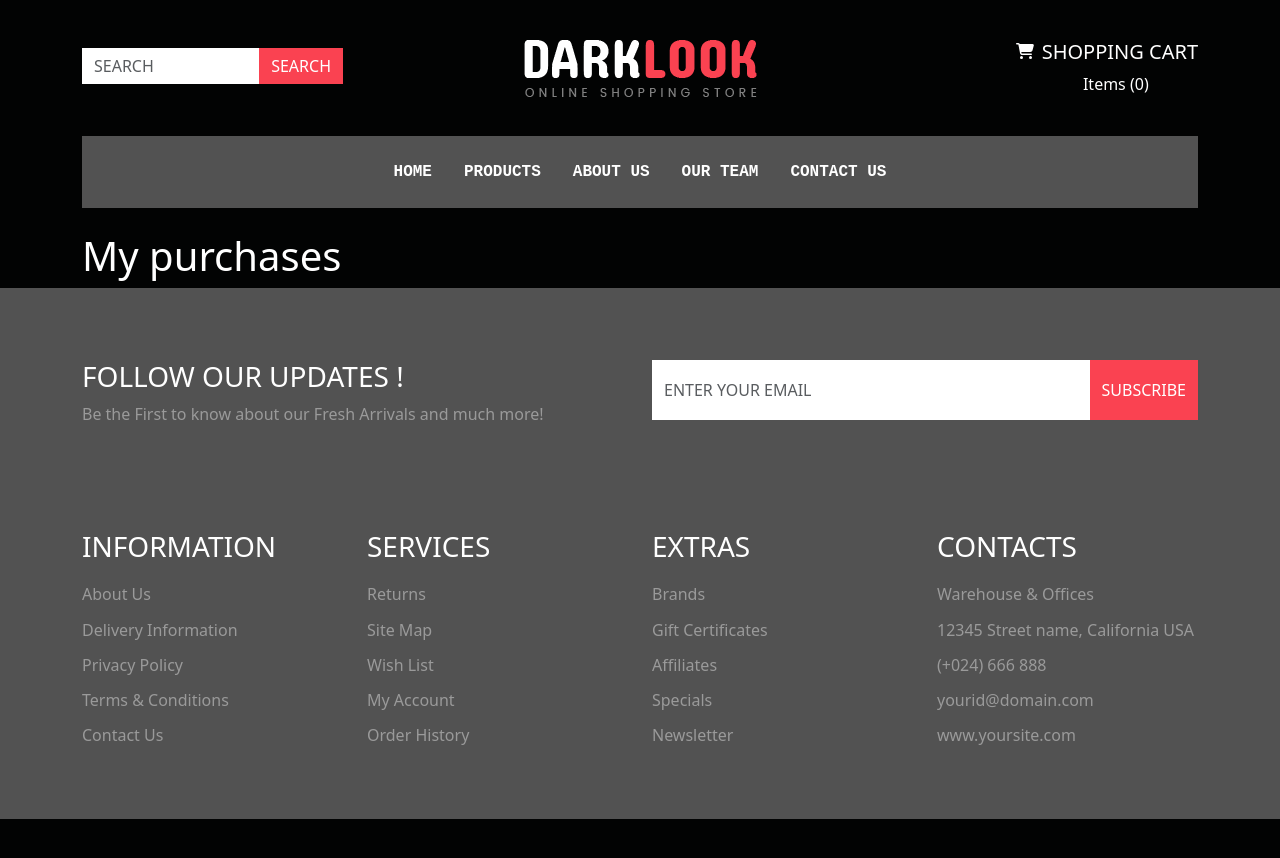
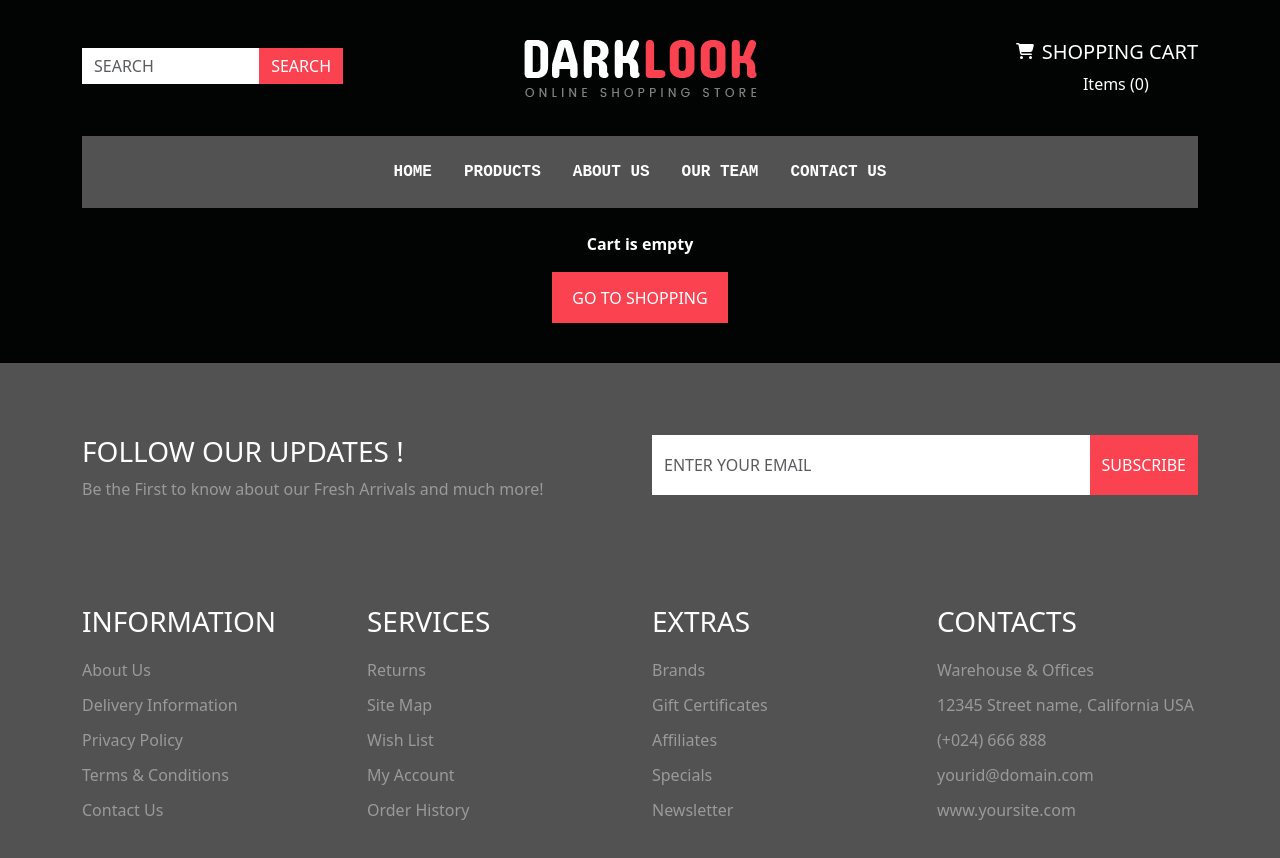
Before and after one commit to captain00007/react-descomplica, a React (Create React App) app: page /my_purchases in a window 1280 px wide. Shown: the top 858 px of the page. Before the commit the page ends 819 px from the top, so only its background shows below. Built offline with nearby package versions, Linux system fonts and the light colour scheme.

Commit message:
Remove cart qtd state

```diff
--- a/src/components/CardProduct.js
+++ b/src/components/CardProduct.js
@@ -6,11 +6,10 @@ import { useAppContext } from "../store/AppContext";
 
 const Card = ({ item, setShowNotif, cart = false }) => {
   const value = useAppContext();
-  const handleClick = (value,item) => {
-    value.setCartQtd(value.cartQtd + 1);
+  const handleClick = (item) => {
     setShowNotif(true);
-    console.log(item);
-    value.dispatch({ type: "setNewProduct", catProducts: item});
+    value.dispatch({ type: "setNewProduct", payload: item});
+
   };
 
   return (
@@ -26,7 +25,7 @@ const Card = ({ item, setShowNotif, cart = false }) => {
             <h3 className={styles.cardTitle}>${item.price}</h3>
             <Button
               className={styles.cardButton}
-              onClick={() => handleClick(value,item)}
+              onClick={() => handleClick(item)}
             >
               Add to cart
             </Button>
--- a/src/components/Header.js
+++ b/src/components/Header.js
@@ -44,7 +44,7 @@ const Header = () => {
               />
               <div>
                 <h5 className={styles.cartText}>Shopping Cart</h5>
-                <p style={{ color: "white" }}>Items ({value.cartQtd}) </p>
+                <p style={{ color: "white" }}>Items ({value.catProducts.length}) </p>
               </div>
             </button>
           </Link>
--- a/src/pages/Cart.js
+++ b/src/pages/Cart.js
@@ -5,36 +5,45 @@ import Col from "react-bootstrap/Col";
 import { FontAwesomeIcon } from "@fortawesome/react-fontawesome";
 import { faTrash } from "@fortawesome/free-solid-svg-icons";
 import Card from "../components/CardProduct";
+import { Link } from "react-router-dom";
 import styles from "./cart.module.css";
 import { useAppContext } from "../store/AppContext";
+import { saveCartProduct } from "../services/ProductService";
 
 const Cart = () => {
   const items = useAppContext();
   const cartProducts = items.catProducts;
+  console.log(cartProducts);
 
-  const handleClickMinus = (e)=> {
-    items.catDispatch({type:"qtdMinus", id:e.id })
-  }
+  const handleClickMinus = (e) => {
+    items.dispatch({ type: "qtdMinus", id: e.id });
+  };
 
-  const handleClickPlus = (e)=> {
-    items.catDispatch({type:"qtdPlus", id:e.id })
-  }
+  const handleClickPlus = (e) => {
+    items.dispatch({ type: "qtdPlus", id: e.id });
+  };
 
-  const handleClick = (e)=> {
-    items.catDispatch({type:"remove", id:e.id })
-  }
+  const handleClick = (e) => {
+    items.dispatch({ type: "remove", id: e.id });
+  };
+
+  const handleClickSave = (cartProducts) => {
+    saveCartProduct(cartProducts)
+  };
 
   return (
+    <>
+      {cartProducts.length > 0 ? (
         <Container className={styles.cartWrapper}>
           <h1>My purchases</h1>
           <Row>
-        { cartProducts.map((e) => (
+            {cartProducts.map((e) => (
               <Col sm={12} key={e.id}>
                 <ListGroup>
                   <ListGroup.Item>
                     <Row>
                       <Col>
-                    <Card items={e} cart={true} />
+                        <Card item={e} cart={true} />
                       </Col>
                       <Col>
                         <p>${e.price * e.qtd}</p>
@@ -57,7 +66,32 @@ const Cart = () => {
               </Col>
             ))}
           </Row>
+          <Container>
+            <div className={styles.teste1}>
+              <h4>Subtotal</h4>
+              <p>${0}</p>
+            </div>
           </Container>
+          <Container className={styles.cartPurchase}>
+            <div>
+              <Link to="/">
+                <button>Continue shopping</button>
+              </Link>
+            </div>
+            <div>
+              <button onClick={() => handleClickSave(cartProducts)}>Check out</button>
+            </div>
+          </Container>
+        </Container>
+      ) : (
+        <Container className={styles.emptyCart}>
+          <p>Cart is empty</p>
+          <Link to="/">
+            <button>Go to shopping</button>
+          </Link>
+        </Container>
+      )}
+    </>
   );
 };
 
--- a/src/pages/cart.module.css
+++ b/src/pages/cart.module.css
@@ -5,3 +5,45 @@
 .teste{
     display: flex;
 }
+
+.cartPurchase{
+    margin-top: 1.5rem;
+    display: flex;
+    justify-content: space-between;
+}
+
+.cartPurchase button{
+    margin-bottom: 2.5rem;
+    color: white;
+    border: none;
+    text-transform: uppercase;
+    background-color: #fa4251;
+    height: 2.2rem;
+    padding-left: 0.3rem;
+    padding-right: 0.3rem;
+}
+.teste1{
+    margin-top: 1.5rem;
+    border: 1px solid red;
+    text-align: end;
+}
+
+.emptyCart{
+    color: white;
+    text-align: center;
+}
+
+.emptyCart p{
+    font-weight: 700;
+}
+
+.emptyCart button {
+    margin-bottom: 2.5rem;
+    color: white;
+    border: none;
+    text-transform: uppercase;
+    background-color: #fa4251;
+    height: 3.2rem;
+    padding-left: 1.3rem;
+    padding-right: 1.3rem;
+}
--- a/src/services/ProductService.js
+++ b/src/services/ProductService.js
@@ -13,61 +13,61 @@ const allProducts = [
     image: Image1,
     text: "New LCDScreen and HD Vide..",
     price: 120,
-    color: ["#fa4251", "#fa4251", "#fa4251", "#fa4251", "#fffff"],
+    color: ["#fa4251", "#fa4251", "#fa4251", "#fff", "#fff"],
   },
   {
     id: 2,
     image: Image2,
     text: "New LCDScreen and HD Vide..",
     price: 220,
-    color: ["#fa4251", "#fa4251", "#fa4251", "#fa4251", "#fffff"],
+    color: ["#fa4251", "#fa4251", "#fa4251", "#fa4251", "#fff"],
   },
   {
     id: 3,
     image: Image3,
     text: "New LCDScreen and HD Vide..",
     price: 450,
-    color: ["#fa4251", "#fa4251", "#fa4251", "#fa4251", "#fffff"],
+    color: ["#fa4251", "#fa4251", "#fa4251", "#fa4251", "#fff"],
   },
   {
     id: 4,
     image: Image4,
     text: "New LCDScreen and HD Vide..",
     price: 320,
-    color: ["#fa4251", "#fa4251", "#fa4251", "#fa4251", "#fffff"],
+    color: ["#fa4251", "#fa4251", "#fa4251", "#fff", "#fff"],
   },
   {
     id: 5,
     image: Image5,
     text: "New LCDScreen and HD Vide..",
     price: 510,
-    color: ["#fa4251", "#fa4251", "#fa4251", "#fa4251", "#fffff"],
+    color: ["#fa4251", "#fa4251", "#fa4251", "#fa4251", "#fff"],
   },
   {
     id: 6,
     image: Image6,
     text: "New LCDScreen and HD Vide..",
     price: 320,
-    color: ["#fa4251", "#fa4251", "#fa4251", "#fa4251", "#fffff"],
+    color: ["#fa4251", "#fa4251", "#fa4251", "#fff", "#fff"],
   },
   {
     id: 7,
     image: Image7,
     text: "New LCDScreen and HD Vide..",
     price: 470,
-    color: ["#fa4251", "#fa4251", "#fa4251", "#fa4251", "#fffff"],
+    color: ["#fa4251", "#fa4251", "#fa4251", "#fa4251", "#fff"],
   },
   {
     id: 8,
     image: Image8,
     text: "New LCDScreen and HD Vide..",
     price: 320,
-    color: ["#fa4251", "#fa4251", "#fa4251", "#fa4251", "#fffff"],
+    color: ["#fa4251", "#fa4251", "#fa4251", "#fa4251", "#fff"],
   },
 ];
 
-export const saveCartProduct = async (product) => {
-  const products = await getCartProduct();
+export const saveCartProduct = async (products) => {
+  /* const products = await getCartProduct();
   const newProduct = {
     id: 1,
     image: product.image,
@@ -76,7 +76,7 @@ export const saveCartProduct = async (product) => {
     color: [...product.color],
     qtd: product.qtd,
   };
-  products.push(newProduct);
+  products.push(newProduct); */
   localStorage.setItem("products", JSON.stringify(products));
 };
 
--- a/src/store/AppContext.js
+++ b/src/store/AppContext.js
@@ -1,12 +1,6 @@
 import { useState, createContext, useContext } from "react";
 import { useEffect, useReducer } from "react";
-import {
-  getAllProduct,
-  getCartProduct,
-  saveCartProduct,
-} from "../services/ProductService";
-import Image7 from "../images/product_7.jpg";
-import Image8 from "../images/product_8.jpg";
+import { getAllProduct, getCartProduct } from "../services/ProductService";
 
 const reducer = (state, action) => {
   switch (action.type) {
@@ -14,7 +8,7 @@ const reducer = (state, action) => {
       return state.map((e) => {
         console.log(e.id);
         if (e.id !== action.id) {
-          return { ...e };
+          return e;
         }
       });
     case "qtdPlus":
@@ -34,10 +28,9 @@ const reducer = (state, action) => {
         }
       });
     case "setProduct":
-      return (state = [...action.catProducts]);
+      return action.payload;
     case "setNewProduct":
-      /* console.log(action.catProducts) */
-      return (state.push(action.catProducts));
+      return [...state, action.payload];
     default:
       return state;
   }
@@ -68,18 +61,17 @@ const Context = createContext();
 export const useAppContext = () => useContext(Context);
 
 const AppContext = ({ children }) => {
-  const [cartQtd, setCartQtd] = useState(0);
   const [allProducts, setAllProducts] = useState([]);
   const [catProducts, dispatch] = useReducer(reducer, []);
 
   useEffect(() => {
     setAllProducts(getAllProduct());
-    dispatch({ type: "setProduct", catProducts: getCartProduct() });
+    dispatch({ type: "setProduct", payload: getCartProduct() });
   }, []);
 
   return (
     <Context.Provider
-      value={{ allProducts, catProducts, dispatch, cartQtd, setCartQtd }}
+      value={{ allProducts, catProducts, dispatch }}
     >
       {children}
     </Context.Provider>
```
Lines whose indentation alone changed are shown as unchanged.
